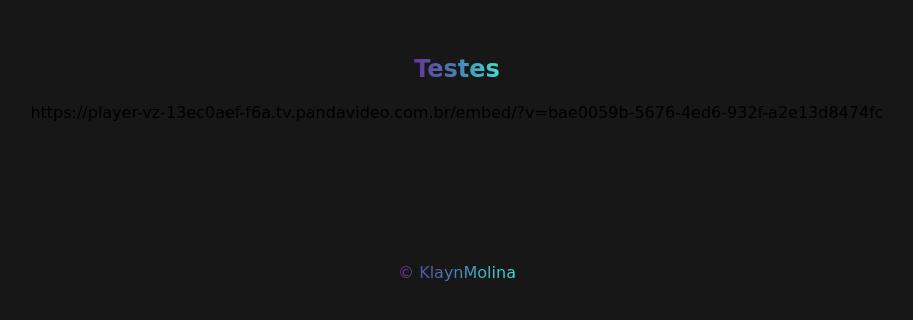
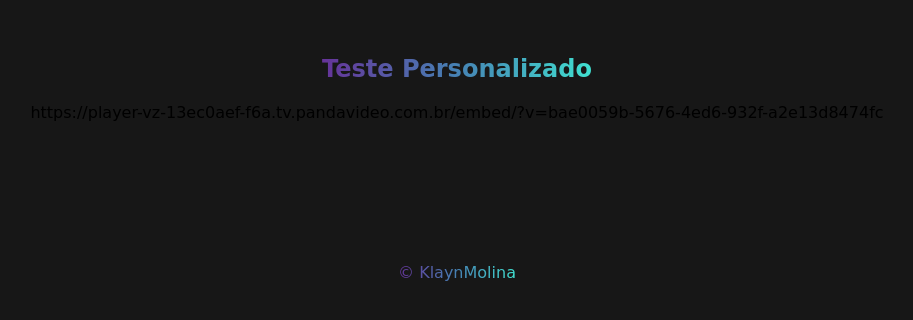
Before and after one commit to klaynmolina/Panda, a plain HTML site: page index.html in a window 1280 px wide. Shown: the whole page, without its empty margins (183-1096 px from the left). Drawn offline with Linux system fonts and the light colour scheme; a web font is replaced by a local one.

Commit message:
Update index.html

```diff
--- a/index.html
+++ b/index.html
@@ -17,7 +17,7 @@
     <!--HEADER-->
     <header class="container">
         <div class="logo">
-            <h2 class="gradient-font">Testes</h2>
+            <h2 class="gradient-font">Teste Personalizado</h2>
         </div>
     </header>
 
```
